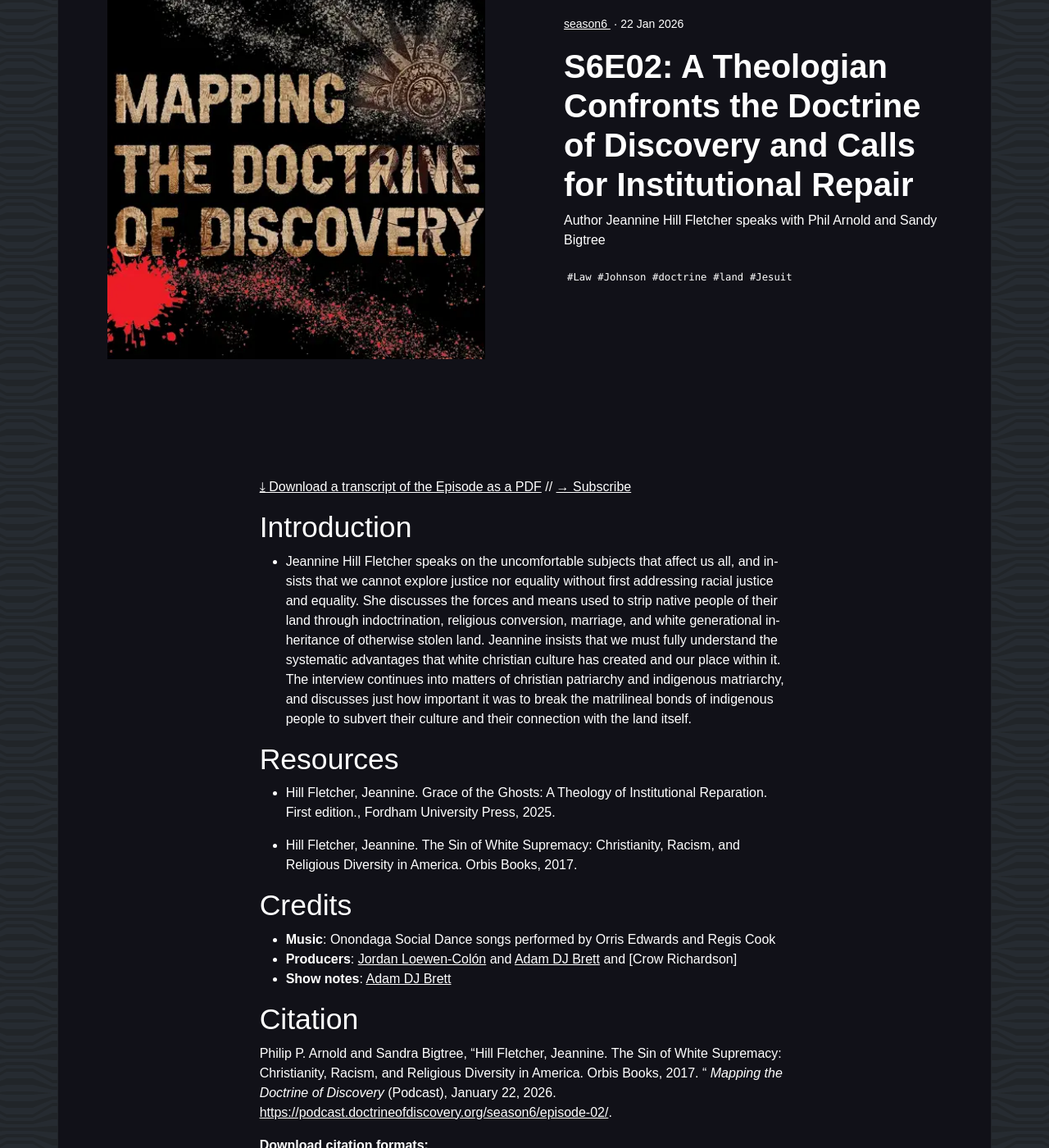
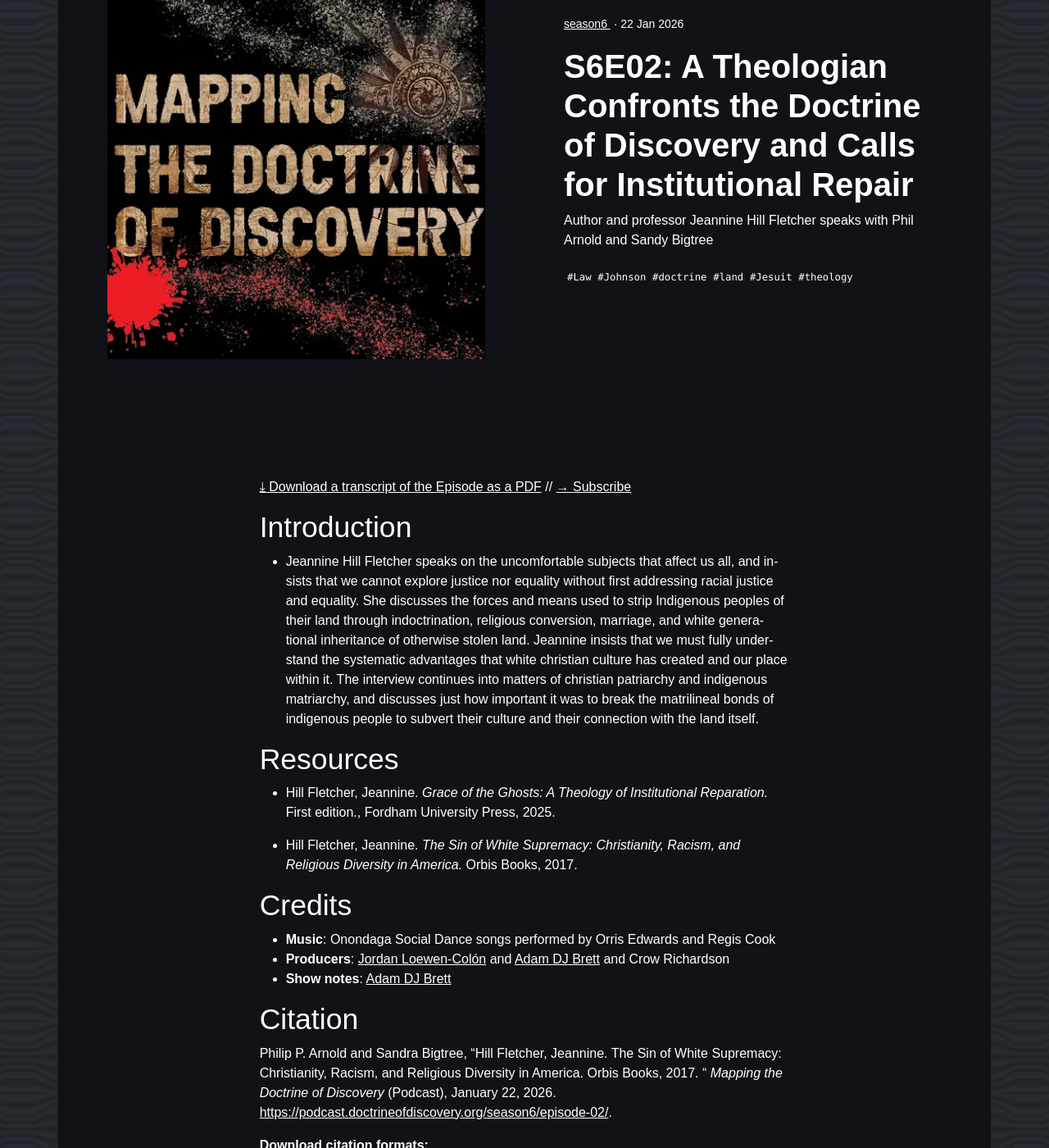
Before and after one commit to adamdjbrett/podcast-doctrineofdiscovery-v2, a Jekyll site: the page built from _posts/2026-01-22-episode-02.md, in a window 1280 px wide and 1400 px high, scrolled down 209 px. Shown: the whole window at 82% size. Built offline with Jekyll 4.4.1, drawn with Linux system fonts in a browser that asks for light colours.

Commit message:
crowcodes edits as requested MDOD6-2md

```diff
--- a/_posts/2026-01-22-episode-02.md
+++ b/_posts/2026-01-22-episode-02.md
@@ -1,8 +1,8 @@
 ---
 layout: post
 title: "S6E02: A Theologian Confronts the Doctrine of Discovery and Calls for Institutional Repair"
-description: "Explore with guest Jeannine Hill Fletcher as she discusses racial and religious forces that stripped land ownership from native people." #150 characters google meta description format
-subtitle: "Author Jeannine Hill Fletcher speaks with Phil Arnold and Sandy Bigtree" # guest name plus other details
+description: "Explore with guest Jeannine Hill Fletcher as she discusses racial and religious forces that stripped land ownership from Indigenous peoples." #150 characters google meta description format
+subtitle: "Author and professor Jeannine Hill Fletcher speaks with Phil Arnold and Sandy Bigtree" # guest name plus other details
 date: 2026-01-22
 categories:
  - season6
@@ -12,6 +12,7 @@
   - doctrine
   - land
   - Jesuit
+  - theology
 
 excerpt: "...we can't do the work of justice without recognizing that Fordham University is a predominantly white institution. It's been white serving for most of its history... it bears that stamp of white interests and as a Catholic institution, it bears the stamp of Catholic identity..."
 
@@ -25,19 +26,19 @@
 [⤓ Download a transcript of the Episode as a PDF](/assets/pdfs/S6E02-theologian-confronts.pdf) // [→ Subscribe](/subscribe/)
 
 ## Introduction
-- Jeannine Hill Fletcher speaks on the uncomfortable subjects that affect us all, and insists that we cannot explore justice nor equality without first addressing racial justice and equality. She discusses the forces and means used to strip native people of their land through indoctrination, religious conversion, marriage, and white generational inheritance of otherwise stolen land.   Jeannine insists that we must fully understand the systematic advantages that white christian culture has created and our place within it. The interview continues into matters of christian patriarchy and indigenous matriarchy, and discusses just how important it was to break the matrilineal bonds of indigenous people to subvert their culture and their connection with the land itself.
+- Jeannine Hill Fletcher speaks on the uncomfortable subjects that affect us all, and insists that we cannot explore justice nor equality without first addressing racial justice and equality. She discusses the forces and means used to strip Indigenous peoples of their land through indoctrination, religious conversion, marriage, and white generational inheritance of otherwise stolen land.   Jeannine insists that we must fully understand the systematic advantages that white christian culture has created and our place within it. The interview continues into matters of christian patriarchy and indigenous matriarchy, and discusses just how important it was to break the matrilineal bonds of indigenous people to subvert their culture and their connection with the land itself.
 
 ## Resources
 <!-- guests books look the guest up on amazon, find the ISBN. COPY/paste into zbib.org. Paste citations here as a list -->
-- Hill Fletcher, Jeannine. Grace of the Ghosts: A Theology of Institutional Reparation. First edition., Fordham University Press, 2025.
+- Hill Fletcher, Jeannine. *Grace of the Ghosts: A Theology of Institutional Reparation.* First edition., Fordham University Press, 2025.
 
-- Hill Fletcher, Jeannine. The Sin of White Supremacy: Christianity, Racism, and Religious Diversity in America. Orbis Books, 2017.
+- Hill Fletcher, Jeannine. *The Sin of White Supremacy: Christianity, Racism, and Religious Diversity in America.* Orbis Books, 2017.
 
 
 ## Credits
 
 - **Music**: Onondaga Social Dance songs performed by Orris Edwards and Regis Cook
-- **Producers**: [Jordan Loewen-Colón](https://www.jordanbradyloewen.com/) and [Adam DJ Brett](https://adamdjbrett.com) and [Crow Richardson]
+- **Producers**: [Jordan Loewen-Colón](https://www.jordanbradyloewen.com/) and [Adam DJ Brett](https://adamdjbrett.com) and Crow Richardson
 - **Show notes**: [Adam DJ Brett](https://adamdjbrett.com)
 
 ## Citation
```
